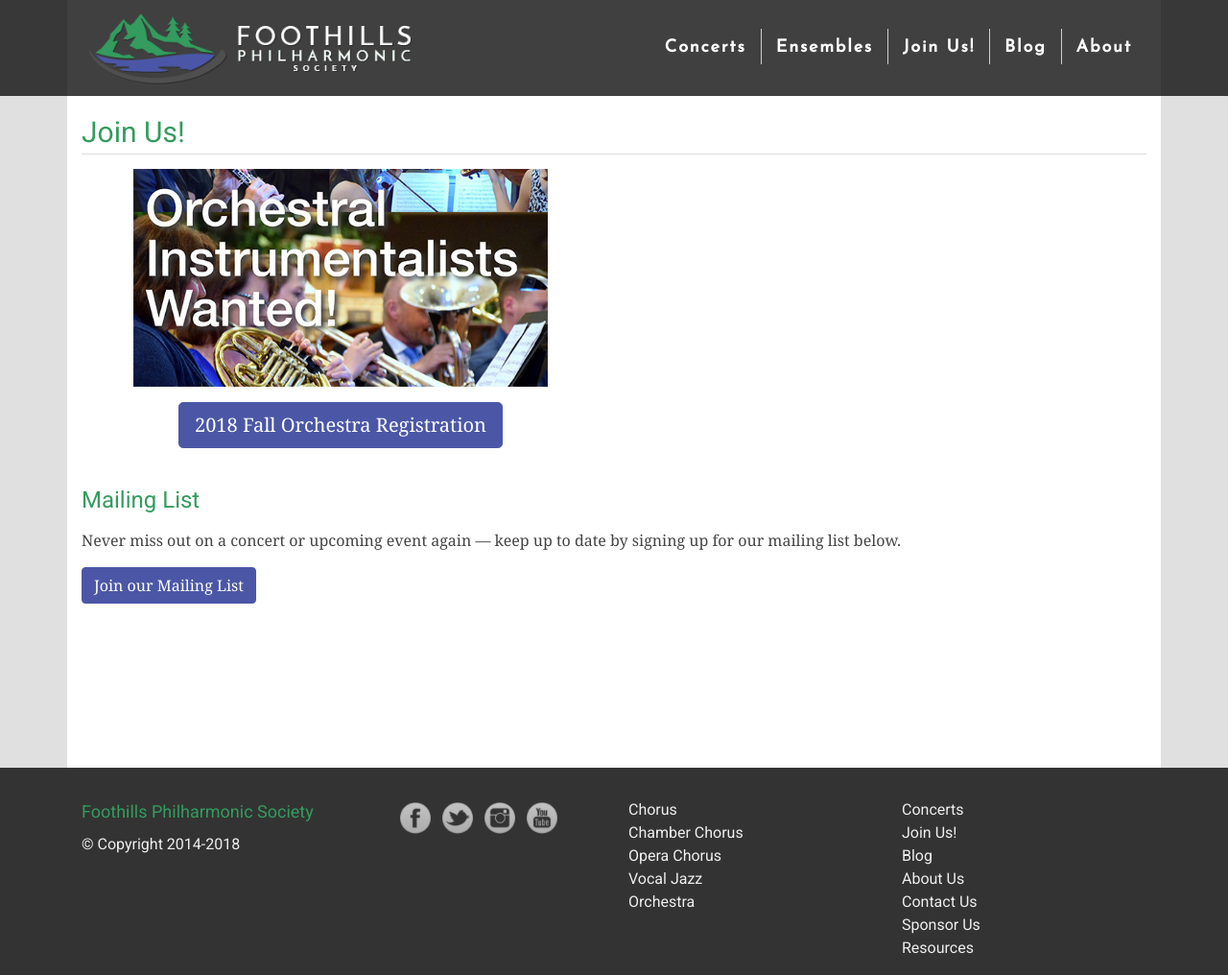
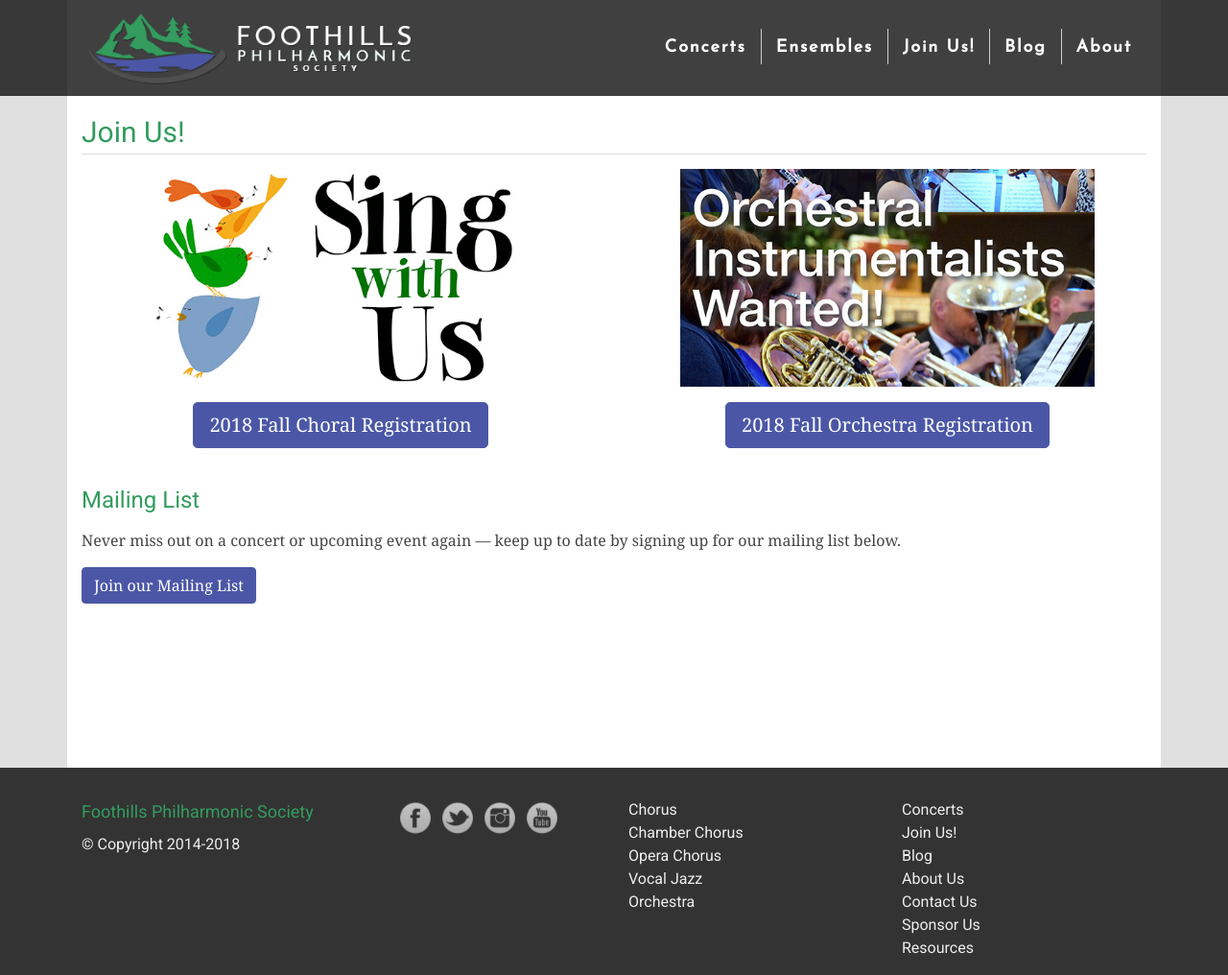
Before and after one commit to percyhanna/fps, a Jekyll site: the page built from join.html, in a window 1280 px wide and 1016 px high. Shown: the whole window at 96% size. Built offline with Jekyll 4.4.1, drawn with Linux system fonts in a browser that asks for light colours; nearby versions of some CDN libraries; Markdown is read by kramdown in place of the engine named in the settings.

Commit message:
Revert "Remove Chorus registration"
This reverts commit d6bfe8c5a2ae6fb0994eae113366ecf689a86c51.

```diff
--- a/join.html
+++ b/join.html
@@ -6,6 +6,13 @@
         <h1>Join Us!</h1>
 
         <div class="row">
+          <div class="col-12 col-md-6" style="text-align: center;">
+            <p class="content-image"><img alt="Sing With Us" src="/images/promotions/2018-fall/sing-with-us.jpg"></p>
+            <p>
+              <a class="btn btn-primary btn-lg" href="https://goo.gl/forms/b9SlDjngttTNvlvP2" target="_blank">2018 Fall Choral Registration</a>
+            </p>
+          </div>
+
           <div class="col-12 col-md-6" style="text-align: center;">
             <p class="content-image"><img alt="Play With Us" src="/images/promotions/2018-fall/orchestra-instrumentalists-wanted.jpg"></p>
             <p>
```
